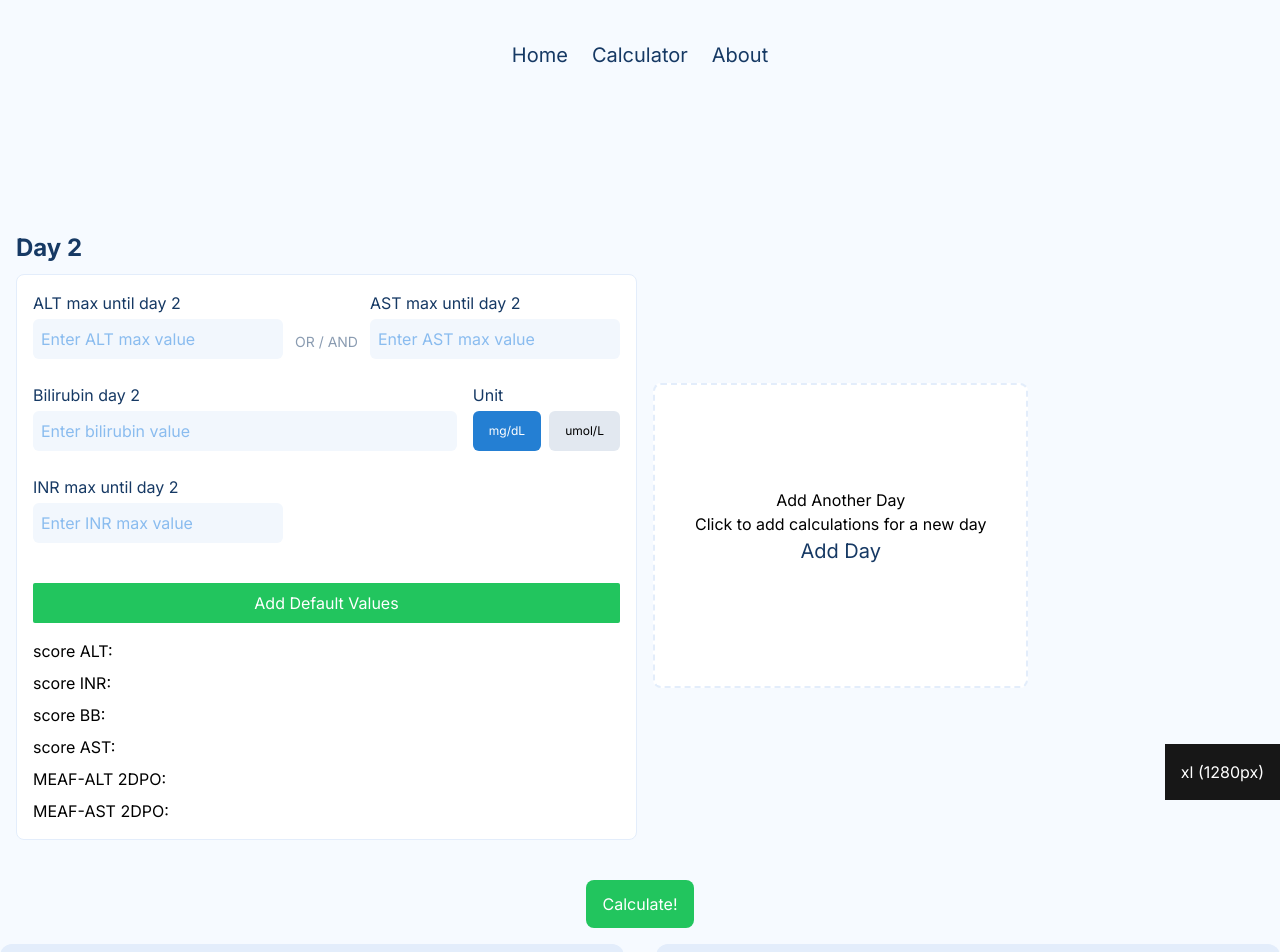
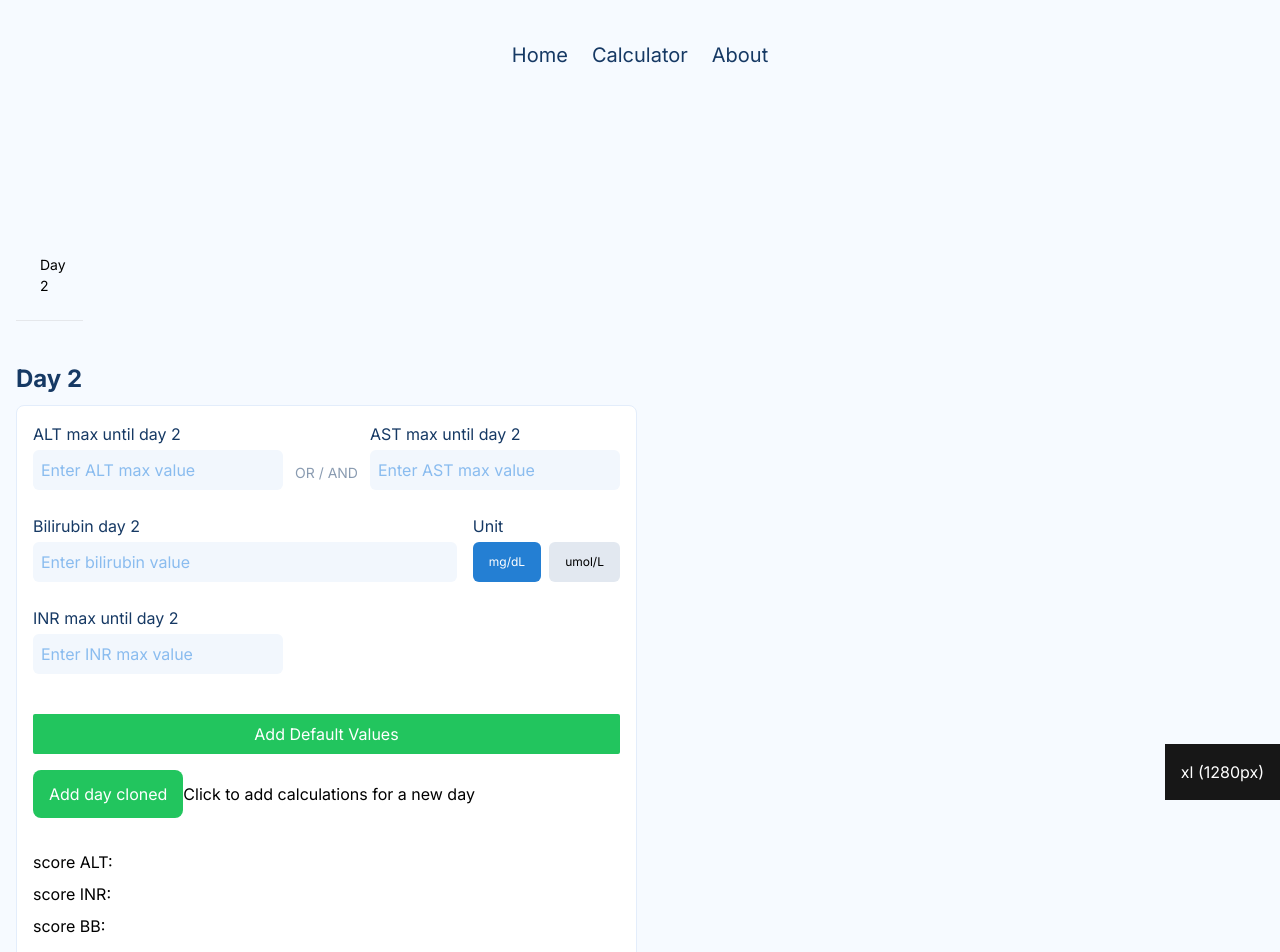
Before and after one commit to JamalDols/meafscores, a Nuxt app: page /calculator in a window 1280 px wide. Shown: the top 952 px of the page. Built offline with nearby package versions, Linux system fonts and the light colour scheme.

Commit message:
🚧 WIP

```diff
--- a/components/DayInput.vue
+++ b/components/DayInput.vue
@@ -19,6 +19,18 @@
           :got="got"
           @update:got="updateField('got', $event)"
         />
+        <div class="">
+          <button
+            v-if="day < 5"
+            @click="handleAddDayCloned"
+            class="addDayCloned bg-green-500 text-white rounded-lg py-3 px-4 mb-4"
+          >
+            Add day cloned
+          </button>
+          <span v-if="day === 2" class="addDayClonedText"
+            >Click to add calculations for a new day</span
+          >
+        </div>
         <div class="flex flex-col gap-2">
           <div>
             score ALT: <span>{{ scoreALT }}</span>
@@ -105,6 +117,22 @@ export default {
       this[field] = value;
       this.$emit("update-data", { day: this.day, field, value });
     },
+    handleAddDayCloned(event) {
+      this.clickCount++;
+      this.$emit("add-day-cloned", event);
+
+      this.$nextTick(() => {
+        const dayInputWrapper = this.$parent.$refs.dayInputWrapper;
+        const dayInput = document.getElementById("day" + this.day);
+        if (dayInputWrapper && dayInput) {
+          dayInputWrapper.scrollLeft = dayInputWrapper.scrollWidth;
+          const dayInputWidth = dayInput.offsetWidth;
+          const gap =
+            parseInt(window.getComputedStyle(dayInputWrapper).gap) || 0;
+          dayInputWrapper.scrollLeft += dayInputWidth + gap;
+        }
+      });
+    },
   },
 };
 </script>
--- a/pages/calculator.vue
+++ b/pages/calculator.vue
@@ -1,6 +1,18 @@
 <template>
   <div class="container mx-auto grid-cols-12 grid px-4 gap-10">
-    <div class="col-span-12 flex gap-4 items-center overflow-scroll">
+    <div
+      v-for="(day, index) in visibleDays"
+      :key="index"
+      class="p-6 border-b text-sm"
+      @click="scrollToDay(day)"
+    >
+      Day {{ day }}
+    </div>
+    <div
+      class="col-span-12 flex gap-4 items-center overflow-scroll"
+      id="DayInputWrapper"
+      ref="dayInputWrapper"
+    >
       <DayInput
         v-for="day in visibleDays"
         :key="day"
@@ -8,11 +20,12 @@
         :constants="constants['DPO' + day]"
         :calculatedData="calculatedData[day]"
         @update-data="updateData"
+        @add-day-cloned="handleAddDayCloned"
       />
       <div
         v-if="visibleDays.length < 5"
         @click="addDay"
-        class="addDayButton border-2 border-dashed border-brand-100 p-10 rounded-lg flex-grow-0 flex-shrink basis-auto bg-white flex items-center justify-center cursor-pointer duration-300 hover:bg-brand-100 hover:border-brand-200 h-1/2"
+        class="addDayButton h-[1px] w-[1px] overflow-hidden p-0 fixed top-0 right-0"
       >
         <div class="text-center">
           <span class="block">Add Another Day</span>
@@ -236,6 +249,32 @@ export default {
         }
       });
     },
+    handleAddDayCloned(event) {
+      this.addDay();
+      event.target.remove();
+      const clonedText = document.querySelector(".addDayClonedText");
+      if (clonedText) {
+        clonedText.remove();
+      }
+    },
+    //TODO: Hacer que esto funcione
+    scrollToDay(day) {
+      this.$nextTick(() => {
+        console.log("scrolling to day", day);
+        const dayInputWrapper = this.$refs.dayInputWrapper;
+
+        const dayInput = document.getElementById("day" + this.day);
+
+        if (dayInputWrapper && dayInput) {
+          console.log(`dayInputWrapper`, dayInputWrapper);
+          dayInputWrapper.scrollLeft = dayInputWrapper.scrollWidth;
+          const dayInputWidth = dayInput.offsetWidth;
+          const gap =
+            parseInt(window.getComputedStyle(dayInputWrapper).gap) || 0;
+          dayInputWrapper.scrollLeft += dayInputWidth + gap;
+        }
+      });
+    },
     isComplete(dayData) {
       return dayData.gpt && dayData.inr && dayData.bb && dayData.got;
     },
```
